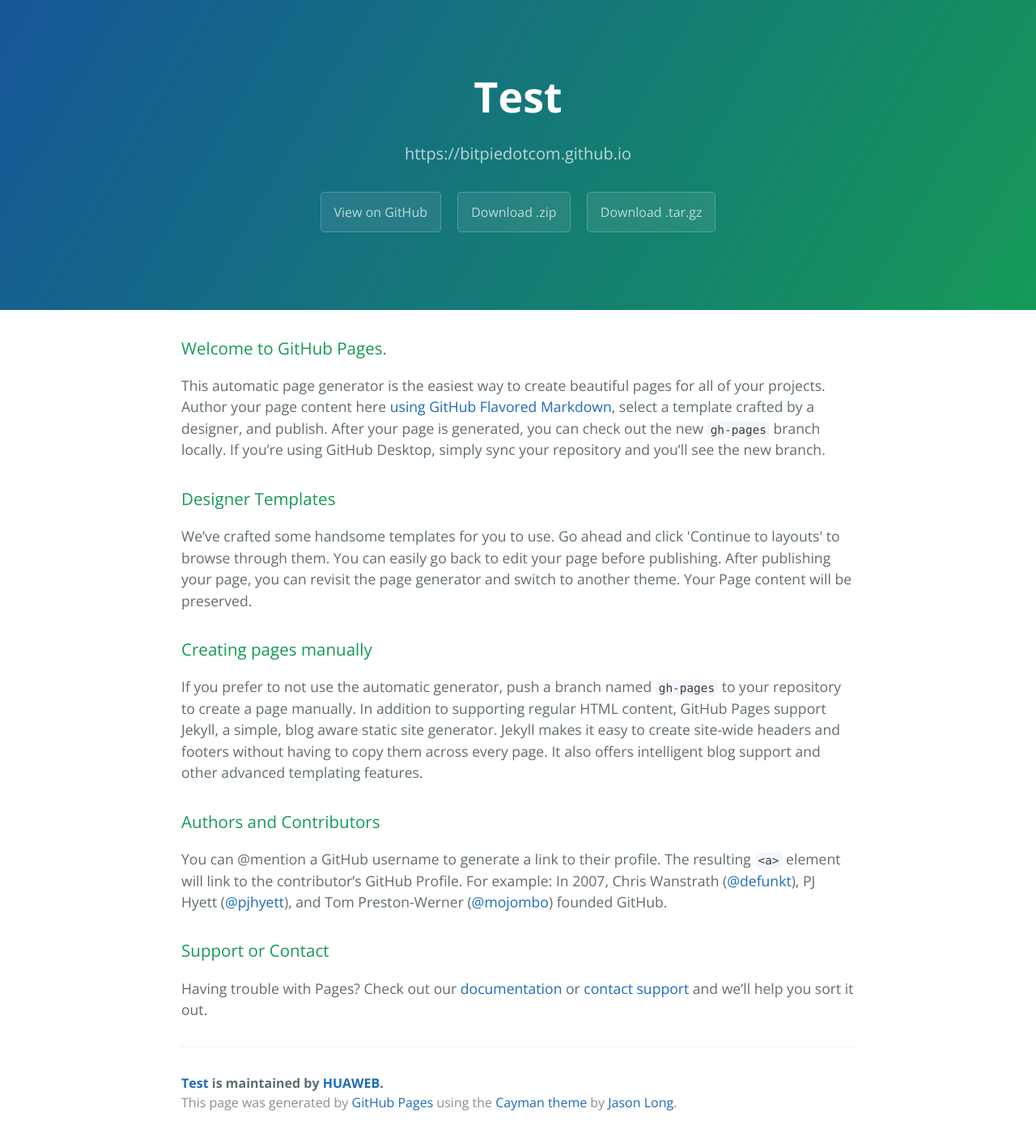
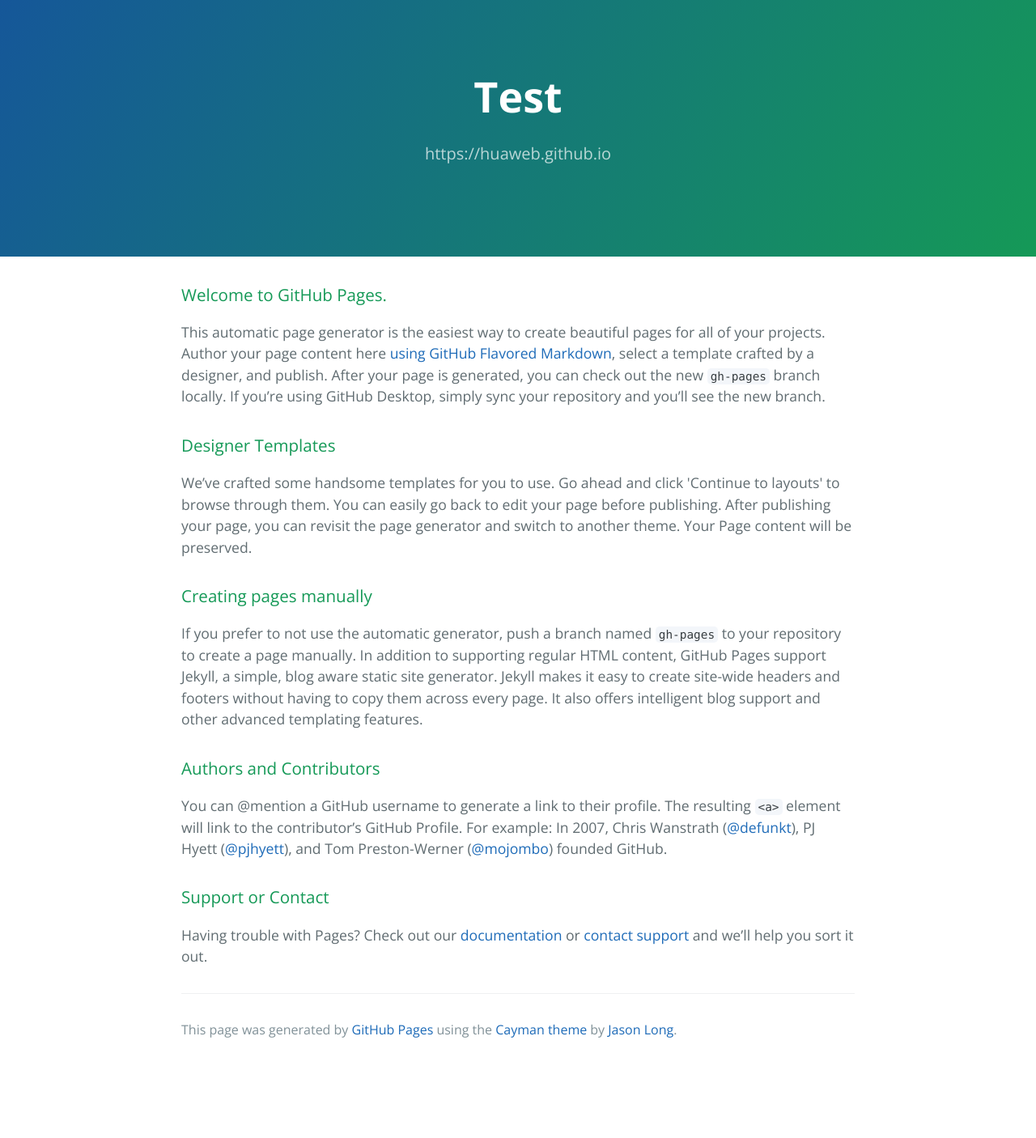
Before and after one commit to Duxinghua/duxinghua.github.io, a Jekyll site: the page index.html, which Jekyll copies as it is, in a window 1280 px wide. Shown: the whole page at 81% size. Built offline with Jekyll 4.4.1, drawn with Linux system fonts in a browser that asks for light colours; after the commit the page ends 1316 px from its top, so only the background shows below that.

```diff
--- a/index.html
+++ b/index.html
@@ -12,10 +12,7 @@
   <body>
     <section class="page-header">
       <h1 class="project-name">Test</h1>
-      <h2 class="project-tagline">https://bitpiedotcom.github.io</h2>
-      <a href="https://github.com/HUAWEB/test" class="btn">View on GitHub</a>
-      <a href="https://github.com/HUAWEB/test/zipball/master" class="btn">Download .zip</a>
-      <a href="https://github.com/HUAWEB/test/tarball/master" class="btn">Download .tar.gz</a>
+      <h2 class="project-tagline">https://huaweb.github.io</h2>
     </section>
 
     <section class="main-content">
@@ -45,7 +42,6 @@
 <p>Having trouble with Pages? Check out our <a href="https://help.github.com/pages">documentation</a> or <a href="https://github.com/contact">contact support</a> and we’ll help you sort it out.</p>
 
       <footer class="site-footer">
-        <span class="site-footer-owner"><a href="https://github.com/HUAWEB/test">Test</a> is maintained by <a href="https://github.com/HUAWEB">HUAWEB</a>.</span>
 
         <span class="site-footer-credits">This page was generated by <a href="https://pages.github.com">GitHub Pages</a> using the <a href="https://github.com/jasonlong/cayman-theme">Cayman theme</a> by <a href="https://twitter.com/jasonlong">Jason Long</a>.</span>
       </footer>
```
Also changed, not shown: params.json (+1 -1 lines).
